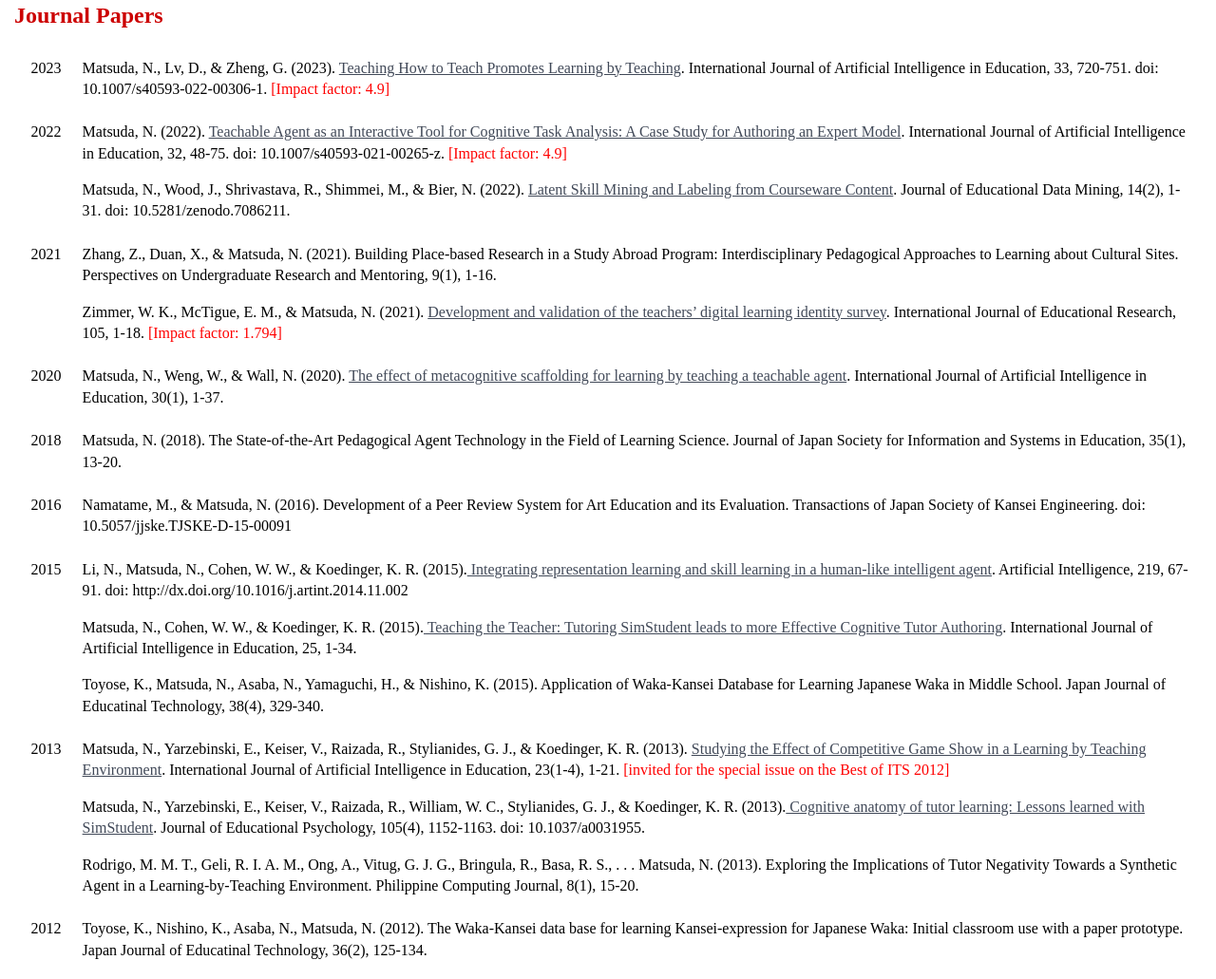
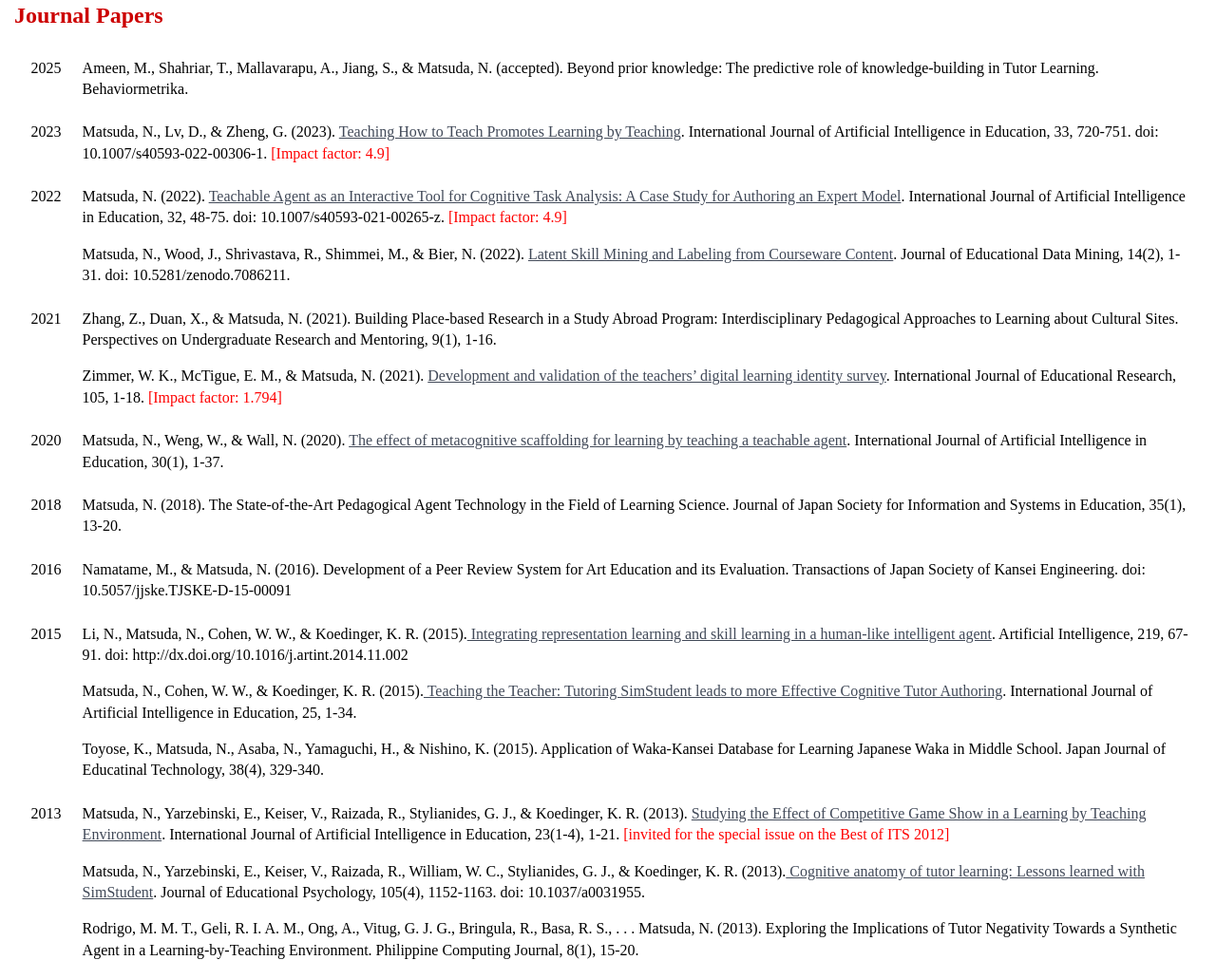
Before and after one commit to NoboruMatsuda/noborumatsuda.github.io, a plain HTML site: page Publications.html in a window 1280 px wide. Shown: the top 1031 px of the page at 95% size. Drawn offline with Linux system fonts and the light colour scheme.

Commit message:
Update Publications.html

```diff
--- a/Publications.html
+++ b/Publications.html
@@ -10,6 +10,12 @@
 <body>
 <h2>Journal Papers</h2>
 <table width="98%" border="0" align="right" cellpadding="0" cellspacing="7" valign="top">
+	<tr>
+		<td>2025</td>
+		<td>
+			<p>Ameen, M., Shahriar, T., Mallavarapu, A., Jiang, S., & Matsuda, N. (accepted). Beyond prior knowledge: The predictive role of knowledge-building in Tutor Learning. Behaviormetrika. </p>
+		</td>
+	</tr>
 	<tr>
 		<td>2023</td>
 	  <td>
```
